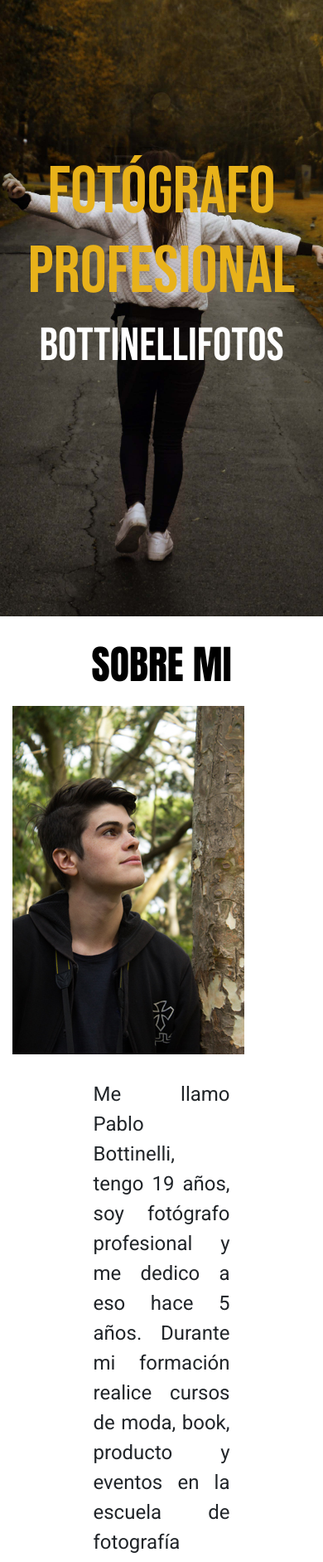
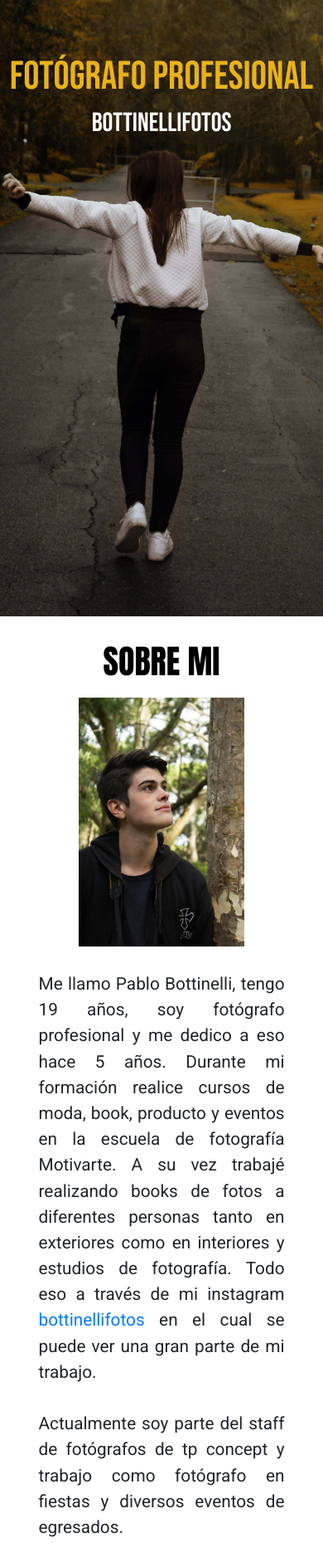
Before and after one commit to PabloBottinelli/bottinelliFotos, a website: page index.html in a window 390 px wide. Shown: the part 101-1984 px from the top of the page at 83% size. Drawn offline with nearby package versions, Linux system fonts and the light colour scheme.

Commit message:
Correcion de queries

```diff
--- a/css/queries.css
+++ b/css/queries.css
@@ -1,88 +1,88 @@
 @media only screen and (max-width: 1400px){
     .sobreMi__h2{
-        font-size: 2.5em;
+        font-size: 2.5em !important;
     }
     .sobreMi__contenido img{
-        width: 300px;
-        margin-right: 0px;
-        margin-bottom: 30px;
+        width: 300px !important;
+        margin-right: 0px !important;
+        margin-bottom: 30px !important;
     }
     .sobreMi__contenido p{
-        font-size: 1.3em;
-        width: 90%;
+        font-size: 1.3em !important;
+        width: 90% !important;
     }
     .sobreMi__contenido{
-        margin-bottom: 60px;
+        margin-bottom: 60px !important;
     }
     .galeria{
-        width: 100%;
+        width: 100% !important;
     }
 }
 
 @media only screen and (max-width: 1200px){
     .galeria__imagenes img{
-        width: 80%;
+        width: 80% !important;
     }
     .contacto__form{
-        width: 80%;
+        width: 80% !important;
     }
     .contacto__h1{
-        margin: auto;
-        width: 90%;
-        font-size: 2.5em;
-        margin-top: 30px;
+        margin: auto !important;
+        width: 90% !important;
+        font-size: 2.5em !important;
+        margin-top: 30px !important;
     }
 }
 
 @media only screen and (max-width: 990px){
     .navbar{
-        display: flex;
+        display: flex !important;
     }
     .header .menu, #headerGeneral{
-        display: none;
+        display: none !important;
     }
 }
 
 @media only screen and (max-width: 720px){
     .header__titulo{
-        margin-top: 200px;
+        margin-top: 200px !important;
     }
     .titulo__h1{
-        font-size: 4em;
+        font-size: 4em !important;
     }
     .titulo__h2{
-        font-size: 3em;
+        font-size: 3em !important;
     }
 }
 @media only screen and (max-width: 540px){
     .header__titulo{
-        margin-top: 100px;
+        margin-top: 100px !important;
     }
     .titulo__h1{
-        font-size: 3em;
+        font-size: 3em !important;
     }
     .titulo__h2{
-        font-size: 2em;
+        font-size: 2em !important;
     }
     header a, .navbar a{
-        font-size: 1.2em;
+        font-size: 1.2em !important;
     }
     .sobreMi__h2{
-        font-size: 2.5em;
+        font-size: 2.5em !important;
     }
     .sobreMi__contenido img{
-        width: 200px;
-        margin-right: 0px;
-        margin-bottom: 30px;
+        width: 200px !important;
+        margin-right: 0px !important;
+        margin-bottom: 30px !important;
     }
     .sobreMi__contenido p{
-        font-size: 1.3em;
-        width: 90%;
+        font-size: 1.3em !important;
+        width: 90% !important;
     }
     .sobreMi__contenido{
-        margin-bottom: 60px;
+        margin-bottom: 60px !important;
     }
     .footer__h2{
-        font-size: 1.5em;
+        font-size: 1.5em !important;
     }
 }
```
